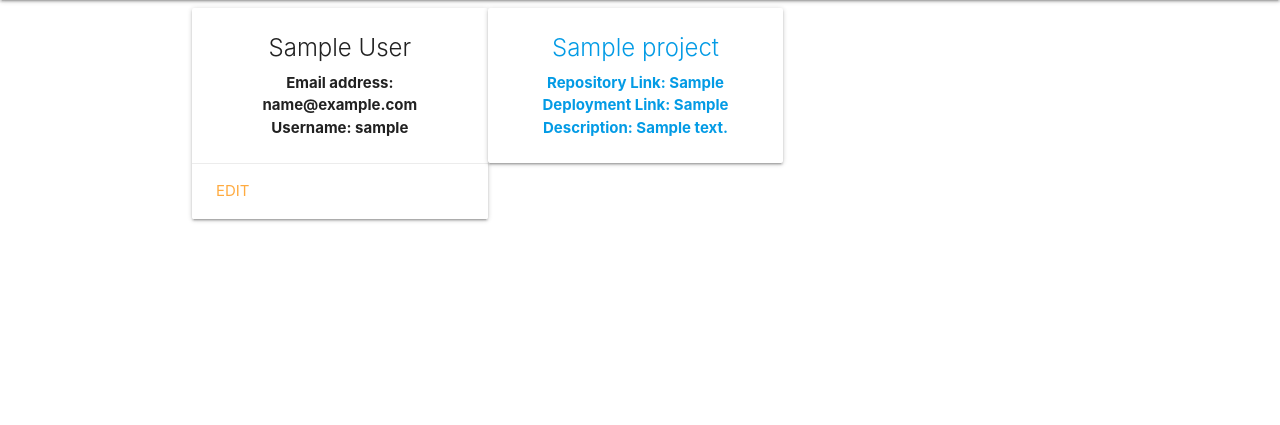
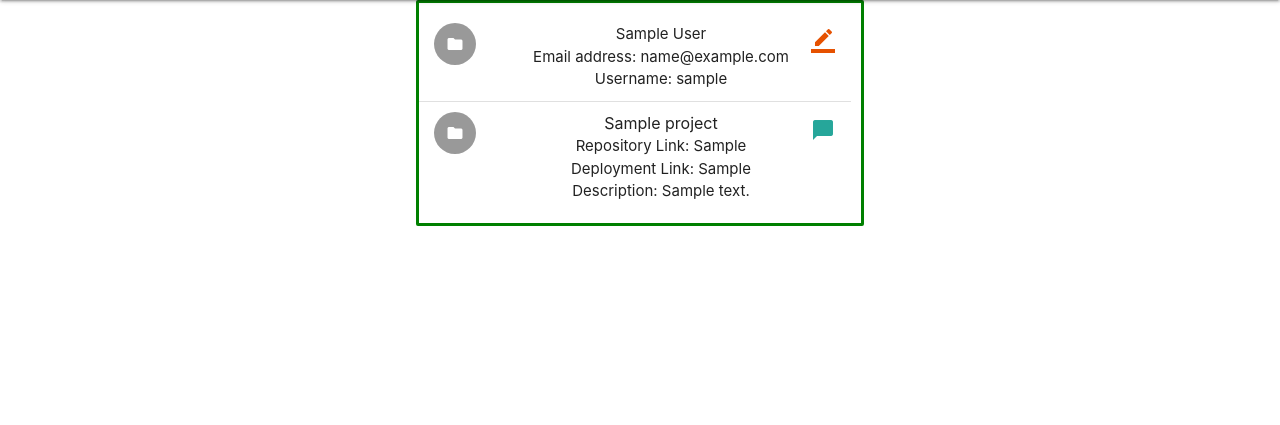
Before and after one commit to NoahCSmith93/General-Archive, a Django app: page /user/1/ in a window 1280 px wide. Shown: the part 64-489 px from the top of the page. Run offline with Django 3.2, Linux system fonts and the light colour scheme; tables that the repository leaves empty hold one stand-in row (values such as "Sample post"); some libraries are stand-ins or nearby versions.

Commit message:
add profile tab styling and about page styling

```diff
--- a/main_app/static/css/style.css
+++ b/main_app/static/css/style.css
@@ -20,6 +20,7 @@ ul {
     width: 33%;
     float: left;
 }
+
 .card-content {
     text-align: center;
     font-weight: bold;
@@ -30,3 +31,9 @@ ul {
     height: 100vh;
     background-size: cover;
     }
+.collection {
+    margin: auto;
+    width: 50%;
+    border: 3px solid green;
+    padding: 10px;
+}
--- a/main_app/templates/about.html
+++ b/main_app/templates/about.html
@@ -12,7 +12,7 @@
     <div class="col s12 m6">
 
       <div class="card blue-grey darken-1">
-        <div class="card-content white-text">
+        <div class="card-content hoverable white-text">
           <span class="card-title">Jordon Meril</span>
           <ul>
             <li>Documentation</li>
@@ -26,7 +26,7 @@
       </div>
 
       <div class="card blue-grey darken-1">
-        <div class="card-content white-text">
+        <div class="card-content hoverable white-text">
           <span class="card-title">Noah Smith</span>
           <ul>
             <li>Git Manager</li>
@@ -41,7 +41,7 @@
 
 
       <div class="card blue-grey darken-1">
-        <div class="card-content white-text">
+        <div class="card-content hoverable white-text">
           <span class="card-title">Dani Nunez</span>
           <ul>
             <li>Scrum Leader</li>
--- a/main_app/templates/projects/detail.html
+++ b/main_app/templates/projects/detail.html
@@ -28,9 +28,4 @@
 </div>
 
 <!-- Add Comment Section -->
-<div class="add-comment">
-    <h5>Add a Comment:</h5>
-    <a href="{% url 'add_comment' project.id %}">Add Comment</a>
-</div>
-
 {% endblock %}
--- a/main_app/templates/users/profile.html
+++ b/main_app/templates/users/profile.html
@@ -1,28 +1,30 @@
 {% extends 'base.html' %}
 {% block content %}
 
-        <div class="card">
-            <div class="card-content">
-                <span class="card-title">{{ user.first_name }} {{ user.last_name }}</span>
-                <p>Email address: {{ user.email }}</p>
-                <p>Username: {{ user.username }}</p>
-            </div>
-            <div class="card-action">
-                <a href="{% url 'profile_edit' user.id %}">Edit</a>
-            </div>
-        </div>
 
     {% for project in user.project_set.all %}
+
+
+    <ul class="collection">
+        <li class="collection-item avatar">
+            <i class="large material-icons circle">folder</i>
+            <span class="card-title">{{ user.first_name }} {{ user.last_name }}</span>
+          <p>Email address: {{ user.email }} <br>
+            Username: {{ user.username }}
+          </p>
+          <a href="{% url 'profile_edit' user.id %}" class="secondary-content"><i class=" material-icons orange-text text-darken-4 ">border_color</i></a>
+        </li>
+        <li class="collection-item avatar">
+          <i class="large material-icons circle">folder</i>
+          <span class="title">{{ project.title }}</span>
+          <p>Repository Link: {{ project.repository }} <br>
+          Deployment Link: {{ project.deployment }} <br>
+          Description: {{ project.description }}
+          </p>
     <a href="{% url 'project_detail' project.id %}">
-        <div class="card">
-            <div class="card-content">
-                <span class="card-title"> {{ project.title }}</span>
-                <p>Repository Link: {{ project.repository }}</p>
-                <p>Deployment Link: {{ project.deployment }}</p>
-                <p>Description: {{ project.description }}</p>
-            </div>
-        </div>
-    </a>
+        <a href="{% url 'project_detail' project.id %}" class="secondary-content"><i class=" material-icons">chat_bubble</i></a>
+        </li>
+      </ul>
     {% endfor %}
 
 
```
